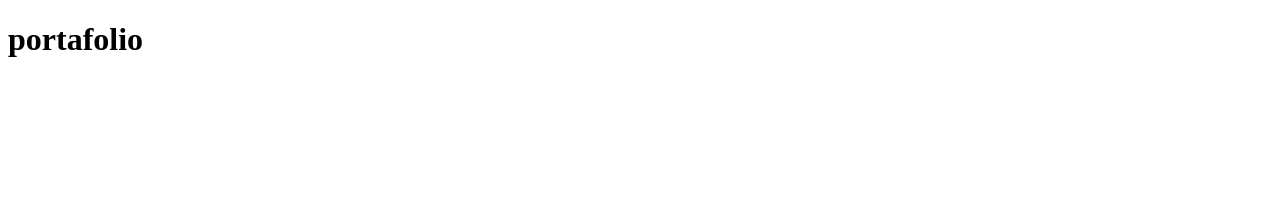
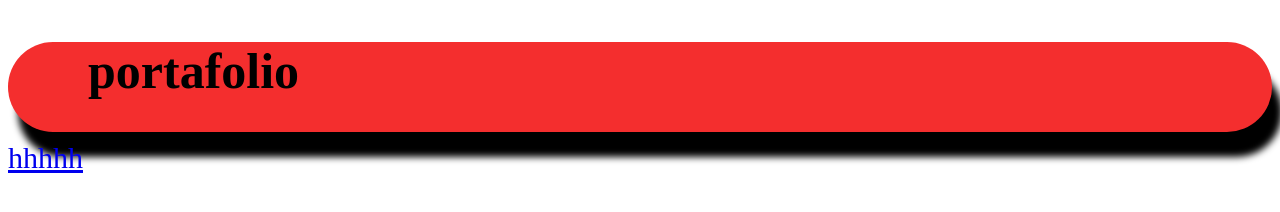
Before and after one commit to Yacith-D/portafolio, a plain HTML site: page index.html in a window 1280 px wide. Drawn offline with Linux system fonts and the light colour scheme.

```diff
--- a/index.htm
+++ b/index.html
@@ -4,9 +4,16 @@
     <meta charset="UTF-8">
     <meta name="viewport" content="width=device-width, initial-scale=1.0">
     <title>portafolio</title>
+    <link rel="stylesheet" href="stile.css/style.css">
 </head>
 <body>
-   <h1>portafolio</h1>
+
+<nav class="nav1">
+
+ <h1 id="titulo">portafolio</h1>
+<a href="../sobremi.html">hhhhh</a>
+
+</nav>
 
 
 
--- /dev/null
+++ b/stile.css/style.css
@@ -0,0 +1,14 @@
+.nav1{
+background-color: rgb(244, 46, 46);
+height:90px;
+width:100%;
+font-size: 30px;
+border-radius: 200px;
+box-shadow: 10px 25px 7px;
+}
+
+#titulo{
+
+font-size:50px;
+margin-left: 80px;
+}
```
Also changed, not shown: img/fondo.jpg (added).
